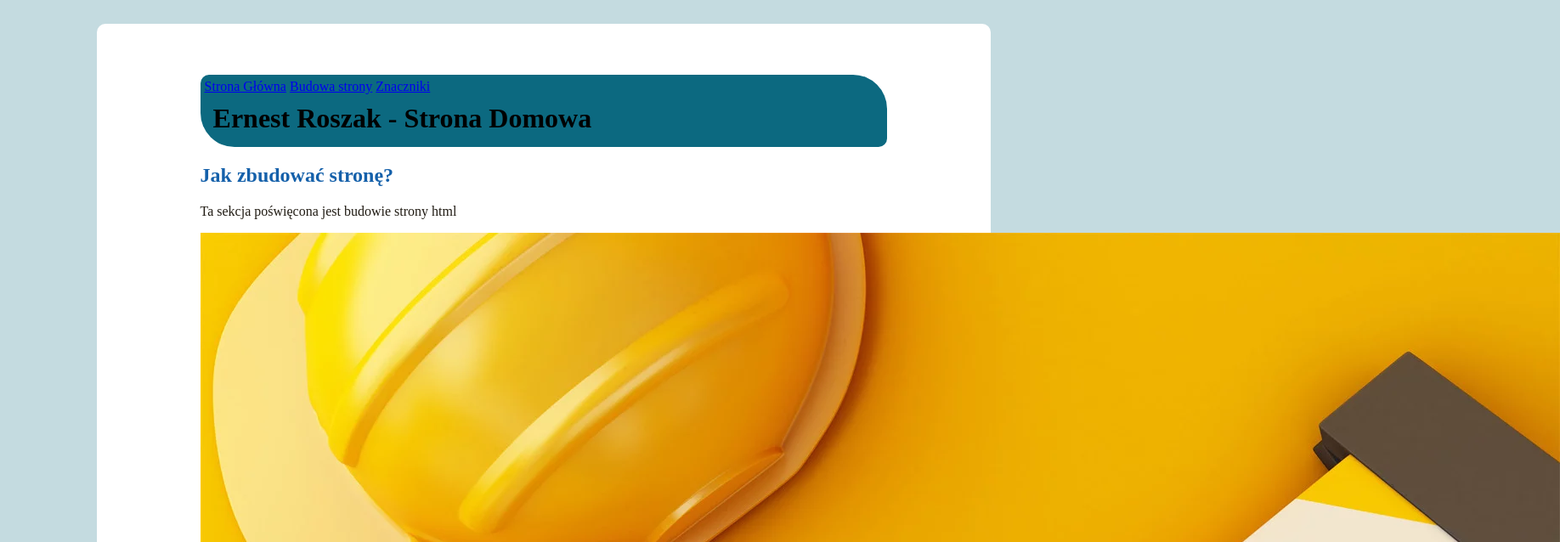
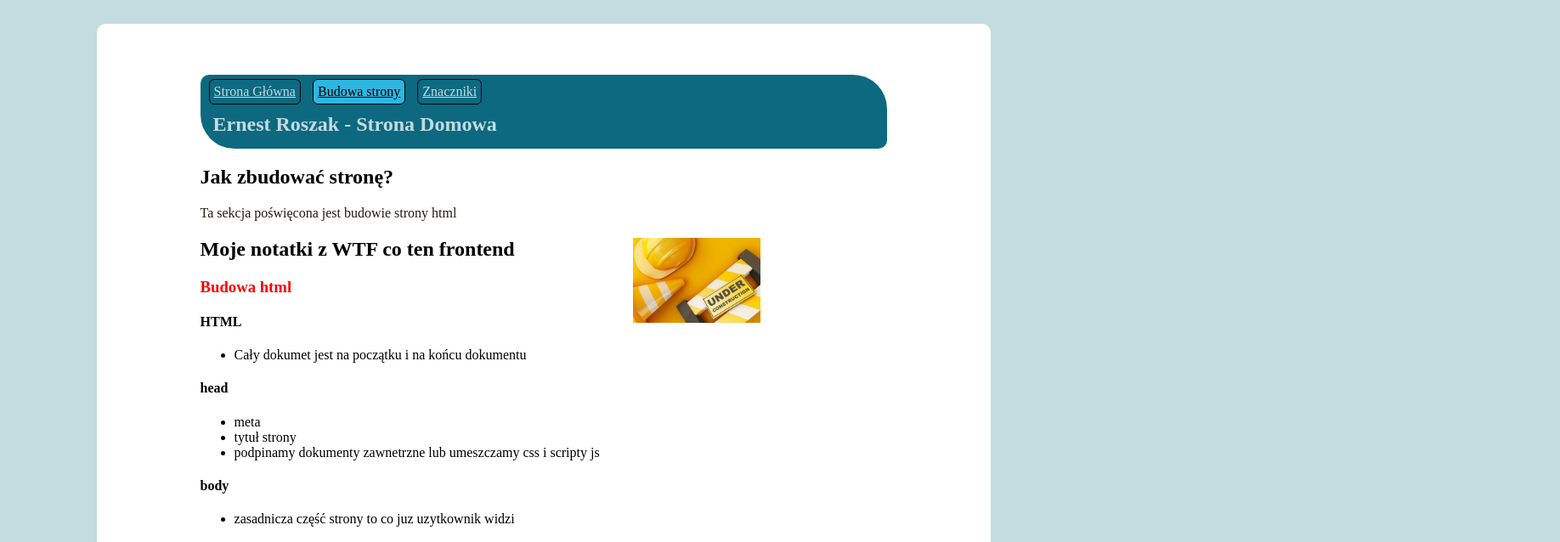
Before and after one commit to ernest-roszak/homepage, a plain HTML site: page budowa.html in a window 1280 px wide. Shown: the top 638 px of the page at 85% size, 1836 px wide, since content can reach past the window. Drawn offline with Linux system fonts and the light colour scheme; a script that the page names is missing.

Commit message:
index header done

```diff
--- a/budowa.html
+++ b/budowa.html
@@ -11,14 +11,15 @@
   <body>
     <main>
       <main>
-        <header id="top" class="navigation">
-          <nav>
-            <a href="index.html">Strona Główna</a>
-            <a href="budowa.html">Budowa strony</a>
-            <a href="znaczniki.html">Znaczniki</a>
+        <header id="top" class="header">
+          <nav class="navigation">
+            <a class="navigation__link" href="index.html">Strona Główna</a>
+            <a class="navigation__link navigation__link--onclick" href="budowa.html">Budowa strony</a>
+            <a class="navigation__link" href="znaczniki.html">Znaczniki</a>
+            <h1 class="h1-title">Ernest Roszak - Strona Domowa</h1>
           </nav>
 
-          <h1 class="h1-title">Ernest Roszak - Strona Domowa</h1>
+
         </header>
       <section>
         <h2 class="h2">Jak zbudować stronę?</h2>
--- a/java.js
+++ /dev/null
@@ -1 +0,0 @@
-alert('Siema')
--- a/style.css
+++ b/style.css
@@ -7,15 +7,39 @@ main {
   padding: 20px;
   margin: auto;
   top: 20px;
+  bottom: 20px;
   position: relative;
   border-radius: 10px;
+}
+.section-main {
+  display: block;
+  z-index: 2500;
+}
+.header {
+
+
 }
 .navigation {
   background: #0C6980;
   border-radius: 10px 40px;
   padding: 5px;
+  z-index: 100;
+  position: sticky;
+
 }
-
+.navigation__link {
+  background: #0C6980;
+  padding: 5px;
+  border-radius: 6px;
+  display: inline-block;
+  margin: 0px 5px;
+  border: 0.4px solid #000;
+  color: #C4DBE0
+}
+.navigation__link--onclick {
+  background: #2EB5E0;
+  color: #000;
+}
 
 .top-picture {
   display: inline;
@@ -26,17 +50,19 @@ main {
   max-width: 150px;
   max-height: 200px;
   right: 20%;
+  top: 30%;
+  z-index: 2000;
+}
+.header-img {
+  position: absolute;
+  box-sizing: border-box;
+  max-width: 150px;
+  max-height: 200px;
+  right: 20%;
   top: 20%;
   z-index: 2000;
 }
-.section-main {
-  display: block;
-  z-index: 2500;
-}
-.header {
-  position: sticky;
 
-}
 
 p {
   color: rgb(32, 27, 19);
@@ -46,7 +72,8 @@ p {
 }
 .h1-title {
   margin: 10px 10px;
-
+  color: #C4DBE0
+}
 
 }
 .h2 {
```
Also changed, not shown: znaczniki.html (+9 -8 lines).
